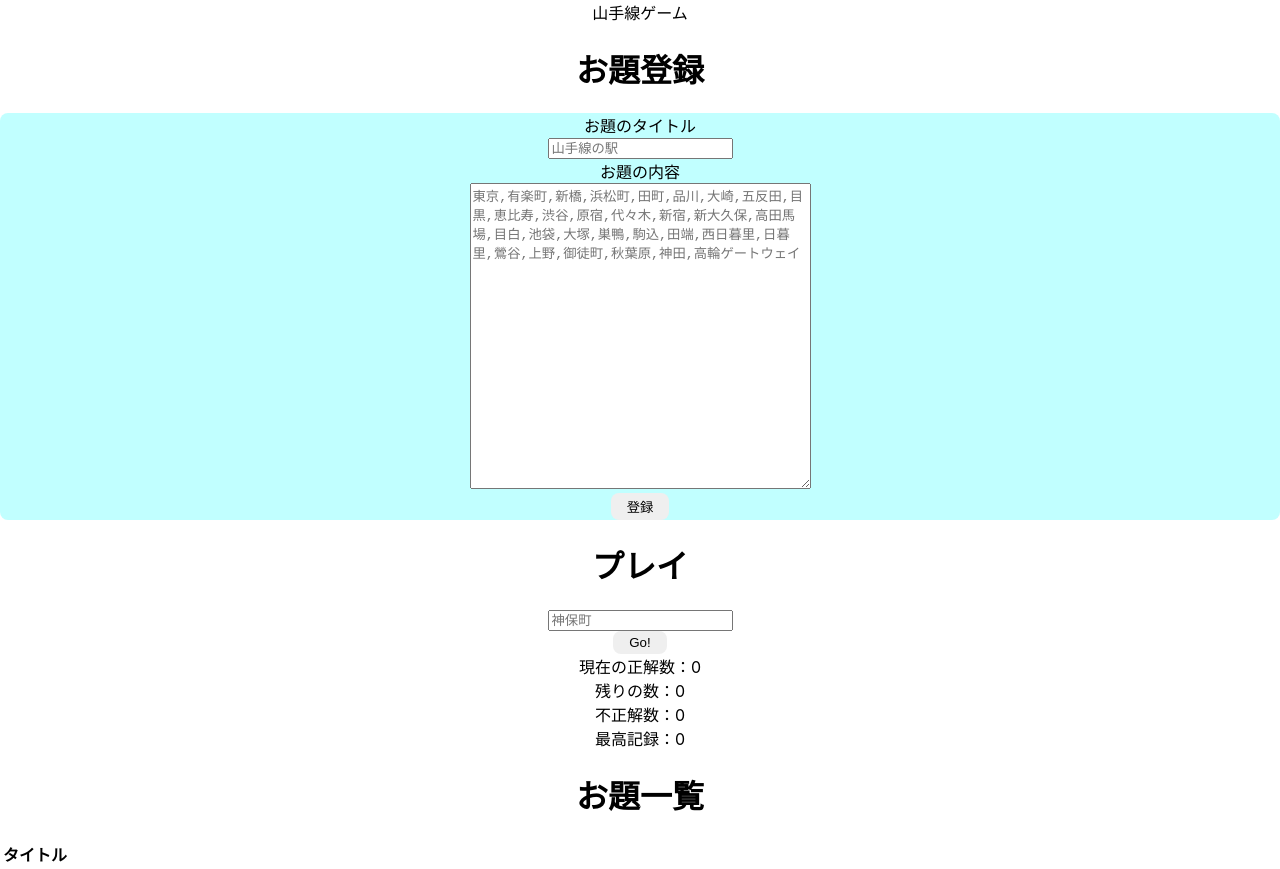
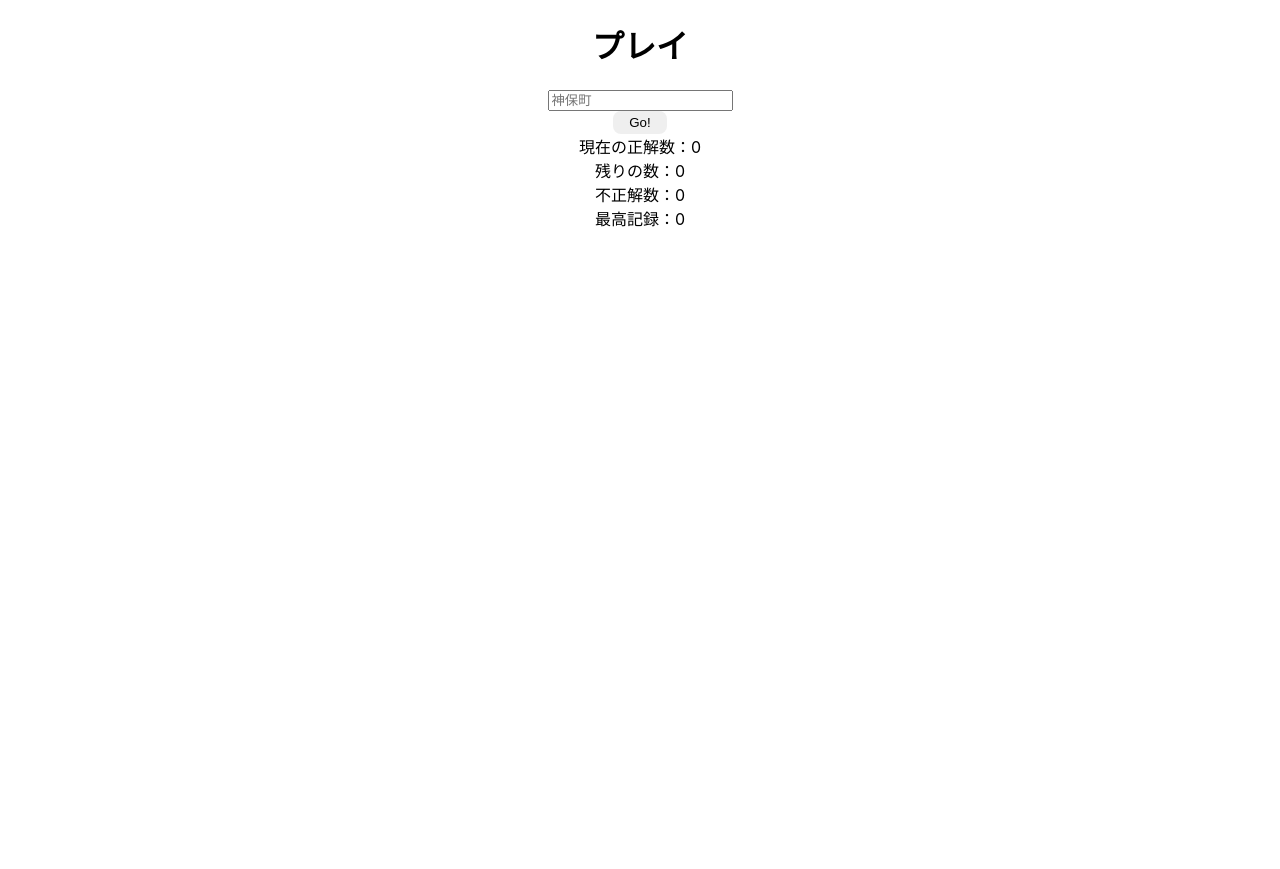
Before and after one commit to cicular/yLineGame, a React (Create React App) app in the folder y_line_react_app/: page /play in a window 1280 px wide. After the commit the page ends 800 px from the top, so only its background shows below. Built offline with nearby package versions, Linux system fonts and the light colour scheme.

Commit message:
React router domをインストール（npm install react-router-dom）。BrowserRouterを追加。

```diff
--- a/y_line_react_app/package.json
+++ b/y_line_react_app/package.json
@@ -8,6 +8,7 @@
     "@testing-library/user-event": "^13.5.0",
     "react": "^18.2.0",
     "react-dom": "^18.2.0",
+    "react-router-dom": "^6.3.0",
     "react-scripts": "5.0.1",
     "web-vitals": "^2.1.4"
   },
--- a/y_line_react_app/src/App.jsx
+++ b/y_line_react_app/src/App.jsx
@@ -1,3 +1,5 @@
+import { BrowserRouter, Routes, Route } from 'react-router-dom';
+
 import Register from './register';
 import List from './list';
 import Play from './play';
@@ -7,12 +9,21 @@ import './style.css';
 
 const App = () => {
   return (
+    // 「BrowserRouter」は、Reactプロジェクトの中で一度しか使えない。
+    <BrowserRouter>
+    <Routes>
+    <Route path="/register" element={<Register />} />
+    <Route path="/list" element={<List />} />
+    <Route path="/play" element={ <Play />} />
+
+    </Routes>
     <div className="App">
-      <header>山手線ゲーム</header>
-      <Register />
+      {/* <header>山手線ゲーム</header> */}
+      {/* <Register />
       <Play />
-      <List />
+      <List /> */}
     </div>
+    </BrowserRouter>
   );
 }
 
```
Also changed, not shown: 1 other file (tests, documents, lock files or other folders).
